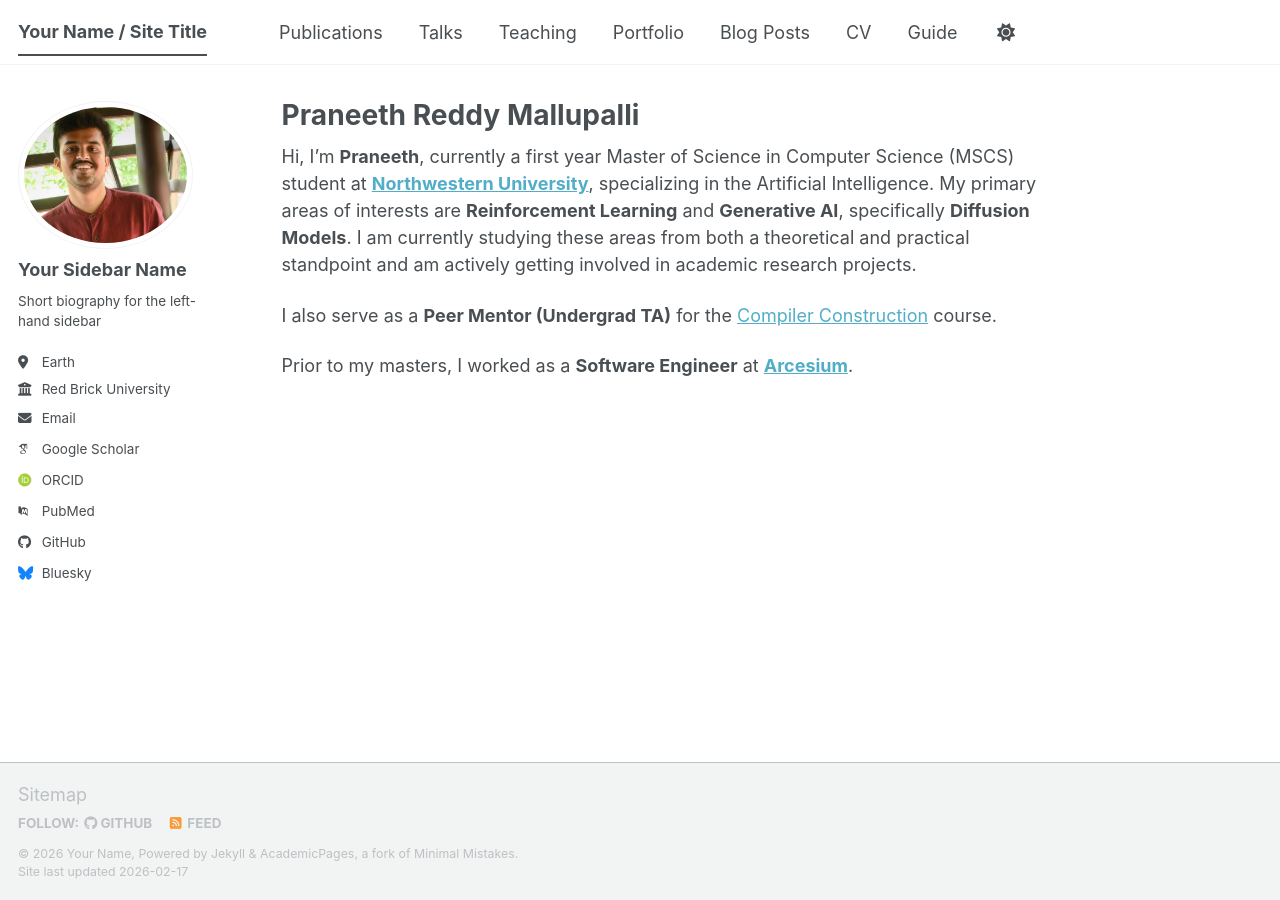
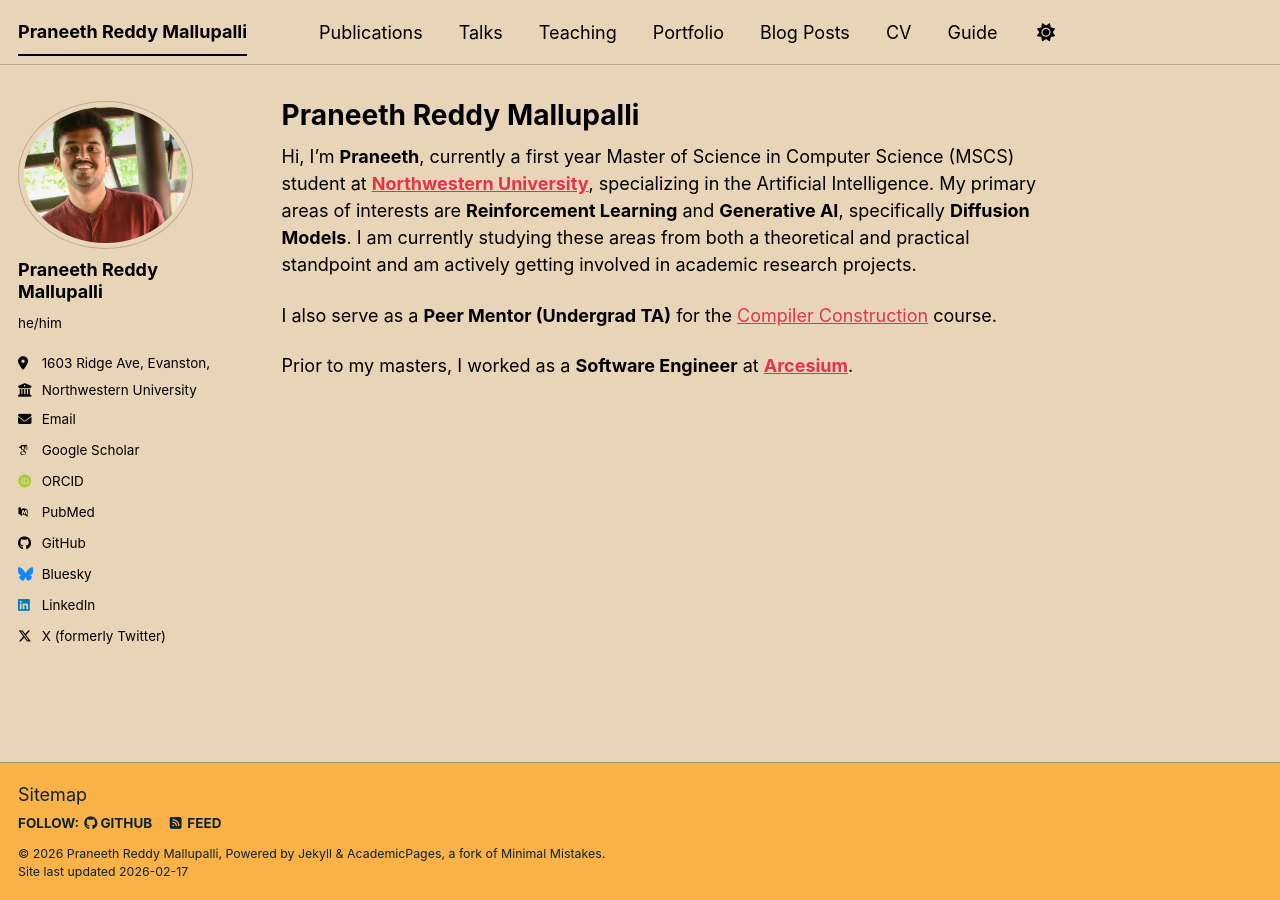
Before and after one commit to prm036/prm036.github.io, a Jekyll site: the page built from _pages/about.md, in a window 1280 px wide. Built offline with Jekyll 4.4.1, drawn with Linux system fonts in a browser that asks for light colours; some web fonts are replaced; a script bundle is joined from its source files by our own code; library files that are not in the unit come from our copies.

Commit message:
Update site configuration with personal details

```diff
--- a/_config.yml
+++ b/_config.yml
@@ -8,15 +8,15 @@
 
 # Basic Site Settings
 locale                   : "en-US"
-site_theme               : "default" # The available themes options are "default", "air", "sunrise", "mint", "dirt" and "contrast"
-title                    : "Your Name / Site Title"
+site_theme               : "sunrise" # The available themes options are "default", "air", "sunrise", "mint", "dirt" and "contrast"
+title                    : "Praneeth Reddy Mallupalli"
 title_separator          : "-"
-name                     : &name "Your Name"
-description              : &description "Your Name's academic portfolio"   # Update this with a general description of your site, this is the default if not overridden by a page
-url                      : https://academicpages.github.io # The base hostname & protocol for your site e.g. "https://[your GitHub username].github.io",
+name                     : &name "Praneeth Reddy Mallupalli"
+description              : &description "Praneeth's academic portfolio"   # Update this with a general description of your site, this is the default if not overridden by a page
+url                      : https://prm036.github.io # The base hostname & protocol for your site e.g. "https://[your GitHub username].github.io",
                                                            # or if you already have some other page hosted on Github then use "https://[your GitHub username].github.io/[Your Repo Name]"
 baseurl                  : "" # the subpath of your site, e.g. "/blog"
-repository               : "academicpages/academicpages.github.io"
+repository               : "prm036/prm036.github.io"
 
 # Site Author - The following control what appear as part of the author content on the side bar.
 #               If a field is blank the icon and link will not appear, otherwise it will be shown.
@@ -24,13 +24,13 @@
 author:
   # Biographic information
   avatar           : "profile.png"
-  name             : "Your Sidebar Name"
-  pronouns         : # example: "she/her"
-  bio              : "Short biography for the left-hand sidebar"
-  location         : "Earth"
-  employer         : "Red Brick University"
+  name             : "Praneeth Reddy Mallupalli"
+  pronouns         : "he/him"
+  bio              : ""
+  location         : "1603 Ridge Ave, Evanston, IL"
+  employer         : "Northwestern University"
   uri              : # URL
-  email            : "none@example.org"
+  email            : "praneeth@u.northwestern.edu"
 
   # Academic websites
   academia         : # URL
@@ -66,7 +66,7 @@
   keybase          : # Username
   instagram        : # Username
   lastfm           : # Username
-  linkedin         : # Username
+  linkedin         : praneethreddym
   mastodon         : # URL
   medium           : # URL
   pinterest        : # Username
@@ -74,7 +74,7 @@
   steam            : # Username
   telegram         : # URL
   tumblr           : # Username
-  twitter          : # Username for X / Twitter
+  twitter          : praneeth036
   vine             : # Username
   weibo            : # Username
   wikipedia        : # Username
```
